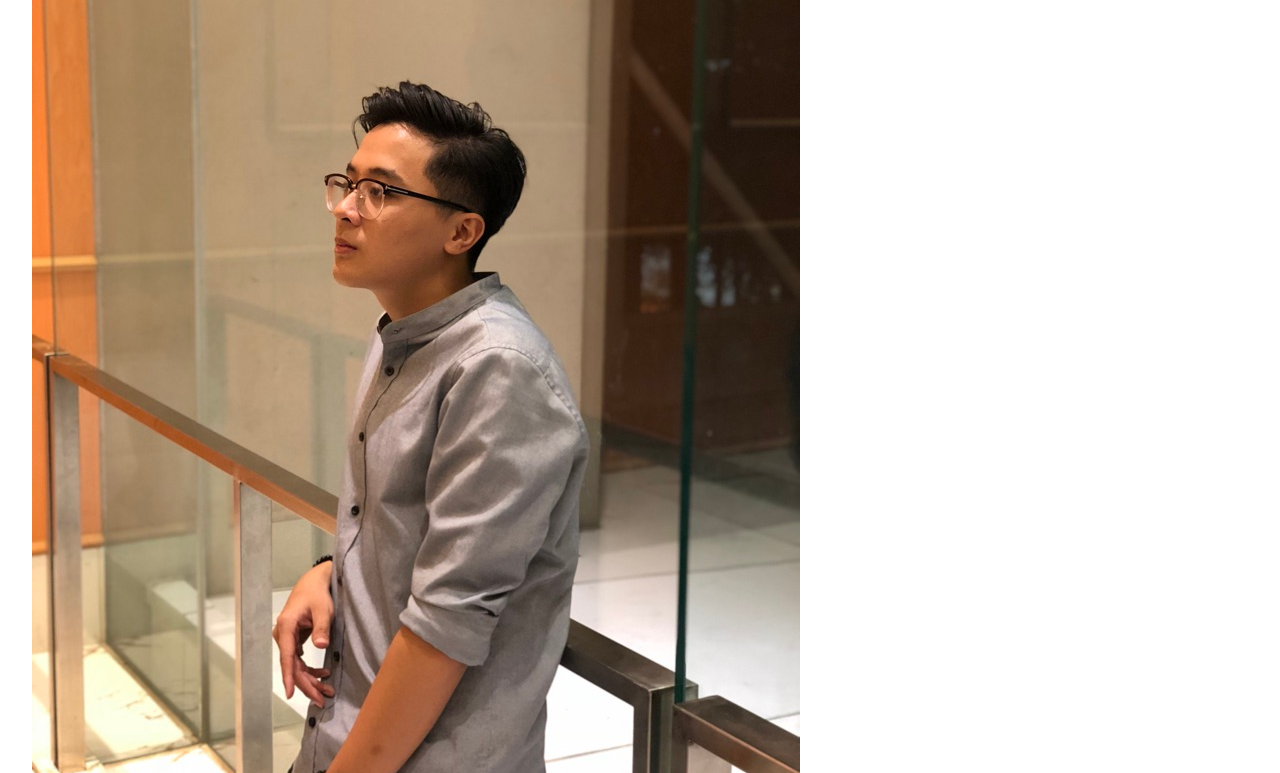
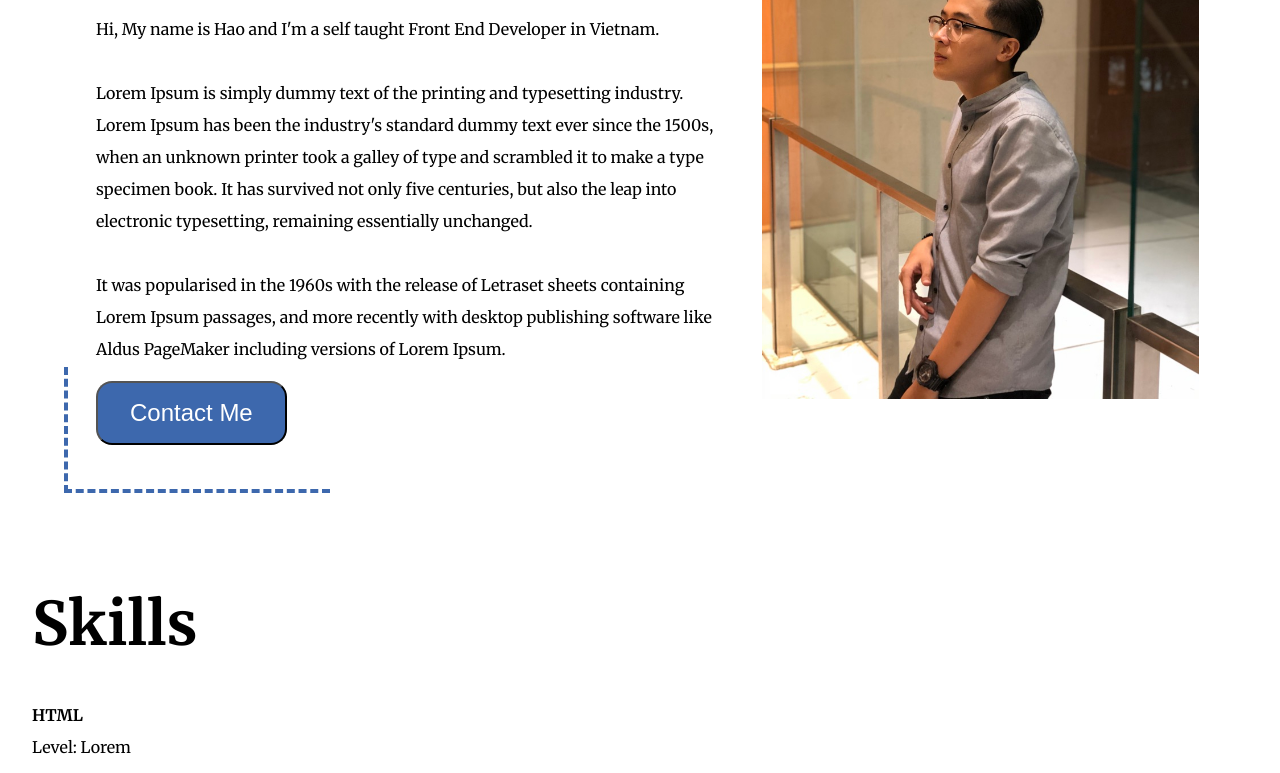
Before and after one commit to nguyenanhhao221/portfolio, a plain HTML site: page index.html in a window 1280 px wide. Shown: the part 790-1563 px from the top of the page. Drawn offline with Linux system fonts and the light colour scheme.

Commit message:
Draft About Me Section

```diff
--- a/css/styles.css
+++ b/css/styles.css
@@ -13,14 +13,17 @@ h1,h2,h3,h4 {
 
 h1 {
     font-size: 4.5rem;
+    margin: 1.5rem 0;
 }
 
 h2 {
     font-size: 3.75rem;
+    margin: 1.3rem 0;
 }
 
 h3 {
     font-weight: 3rem;
+    margin: 1rem 0;
 }
 
 main {
@@ -36,7 +39,7 @@ main {
 .nav-container {
     display: flex;
     justify-content: flex-end;
-    background-color: rgba(0, 0, 0, 0.9);
+    background-color: rgba(0, 0, 0, 0.85);
     position: fixed;
     top: 0;
     width: 100%;
@@ -78,17 +81,86 @@ header {
 .hero span {
     font-size: 1.5rem;
 }
+.hero h1 {
+    padding: 1rem 0;
+}
 
 /* About-Me Start */
 .about-me {
     padding: 2rem 0;
+    display: flex;
 }
 
 .left-col {
+    flex-basis: 60%;
+    padding: 3rem 2rem;
+}
+ .description {
+     width: 80%;
+}
 
+.left-col-description {
+	position: relative;
+    padding: 1rem;
+    padding-bottom: 2rem;
+    padding-left: 2rem;
+}
+
+.left-col-description:before, .left-col-description:after {
+    content: '';
+    display: block;
+    position: absolute;
+    background-color: transparent;
+    pointer-events: none;
+}
+
+.left-col-description:before {
+    top: 80%;
+    left: 0;
+    right: 60%;
+    bottom: 0;
+    border-bottom: 4px dashed #3D68AD;
+    border-left: 4px dashed #3D68AD;
+}
+
+.left-col-description:after {
+	top: 0%;
+    left: 60%;
+    right: 0;
+    bottom: 80%;
+    border-top: 4px dashed #3D68AD;
+    border-right: 4px dashed #3D68AD;
+}
+ .left-col-description p {
+     line-height: 2;
+ }
+
+
+.right-col {
+    flex-basis: 40%;
+}
+
+.right-col .images-container {
+    width: 90%;
+    overflow: hidden;
+}
+
+.right-col .images-container img {
+    max-width: 100%;
+    display: block;
+    height: auto;
+}
+
+.btn-primary {
+    margin: 1rem 0;
+    font-size: 1.5rem;
+    padding: 1rem 2rem;
+    text-align: center;
+    border-radius: 1rem;
+    background-color: #3D68AD;
+    color: #ffff;
 }
 
 
 
-
 /* About-Me End */
--- a/index.html
+++ b/index.html
@@ -39,14 +39,27 @@
         <main>
             <section class="about-me" id="about-me">
                 <div class="left-col">
+                    <div class="left-col-description">
                     <h2>About Me</h2>
-                    <h3>About Me Description</h3>
-                    <p>Lorem ipsum dolor, sit amet consectetur adipisicing elit. Neque, atque odio odit debitis minus quisquam, numquam nam maiores doloribus recusandae similique vel, eum sit officia quaerat aspernatur quam autem totam.</p>
-                    <button class="contact-me-btn">Contact Me</button>
+                    <h3>Journey until Now</h3>
+                    <p>Hi, My name is Hao and I'm a self taught Front End Developer in Vietnam.
+                        <br>
+                        <br>
+                        Lorem Ipsum is simply dummy text of the printing and typesetting industry. Lorem Ipsum has been the industry's standard dummy text ever since the 1500s, when an unknown printer took a galley of type and scrambled it to make a type specimen book. It has survived not only five centuries, but also the leap into electronic typesetting, remaining essentially unchanged.
+                        <br>
+                        <br>
+                        It was popularised in the 1960s with the release of Letraset sheets containing Lorem Ipsum passages, and more recently with desktop publishing software like Aldus PageMaker including versions of Lorem Ipsum.</p>
+
+                        <button class="contact-me-btn btn-primary">Contact Me</button>
+
+                </div>
+
                 </div>
 
                 <div class="right-col">
-                    <img src="./resources/img/profile.jpeg" alt="">
+                    <div class="images-container">
+                        <img src="./resources/img/profile.jpeg" alt="">
+                    </div>
                 </div>
             </section>
 
```
